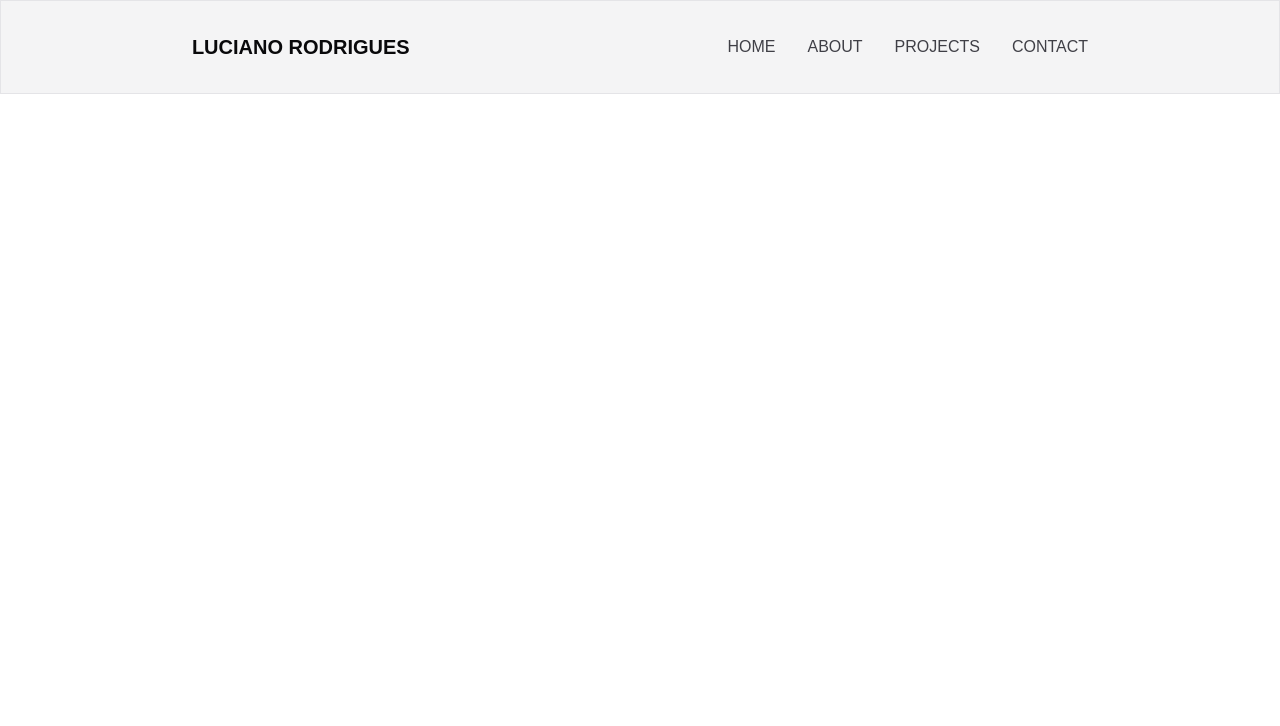
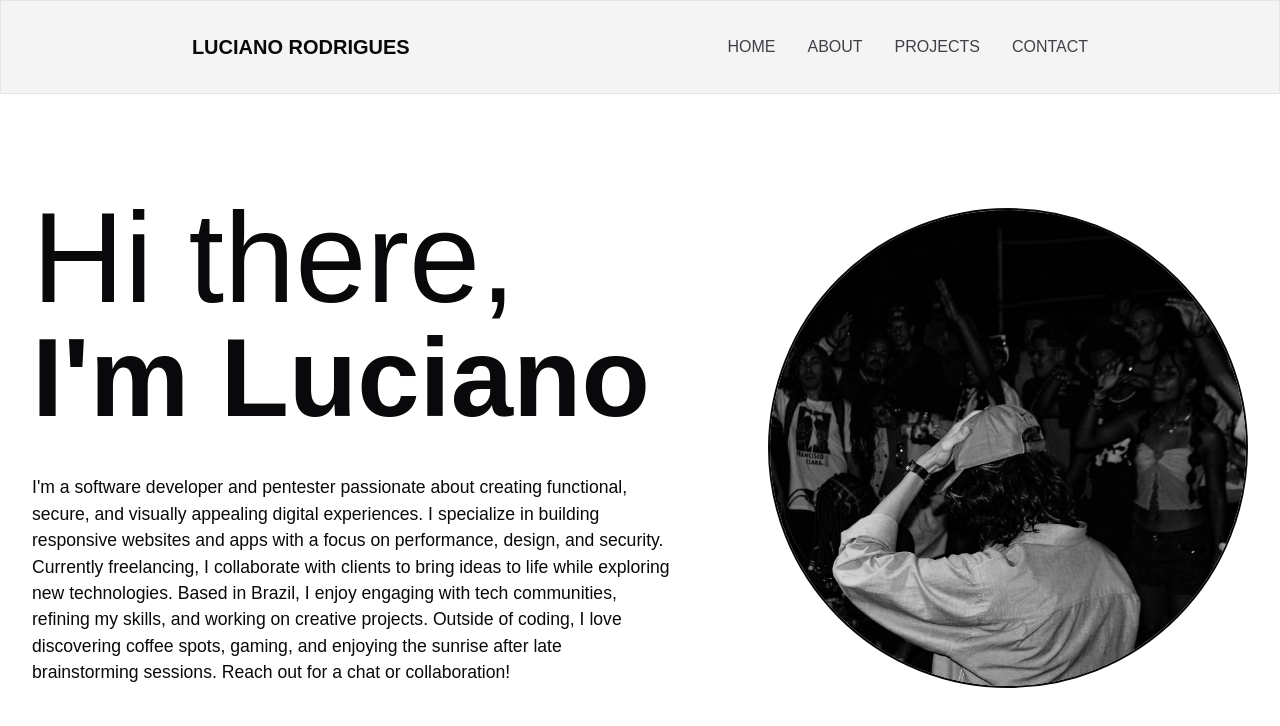
Before and after one commit to sushinectar/my-portfolio, a Next.js app: page /about in a window 1280 px wide. Shown: the top 726 px of the page. Built offline with nearby package versions, Linux system fonts and the light colour scheme.

Commit message:
container section done

```diff
--- a/src/app/about/media.css
+++ b/src/app/about/media.css
@@ -39,6 +39,11 @@
 .menu-container ul li a:hover {
   text-decoration: underline;
 }
+.container {
+  display: flex;
+  flex-direction: column;
+  gap: 2rem;
+}
 
 /* Desktop view: Extract menu content */
 @media (min-width: 768px) {
@@ -64,4 +69,38 @@
   .desktop-menu ul li a {
     transition: color 0.2s;
   }
+
+  .container {
+    display: flex;
+    flex-direction: row;
+    justify-content: space-around;
+    width: 100vw;
+    height: 100vh;
+    padding: 0 0 15rem 0;
+  }
+
+  .container-text {
+    text-align: left;
+    align-items: initial;
+  }
+
+  .container h1 {
+    font-size: 8rem;
+  }
+
+  .container h2 {
+    font-size: 7rem;
+  }
+
+  .container p {
+    width: 40rem;
+    font-size: 1.1rem;
+  }
+
+  .container-img {
+    width: 30rem;
+    height: 30rem;
+    margin: 7rem 0 2rem 0;
+  }
+
 }
--- a/src/app/about/page.js
+++ b/src/app/about/page.js
@@ -1,6 +1,7 @@
 "use client";
 
 import React, { useState } from "react";
+import Image from "next/image";
 
 import "./media.css";
 
@@ -85,6 +86,41 @@ export default function About() {
           </div>
         </div>
       )}
+      <main className="mt-40 flex flex-col justify-center items-center gap-12">
+        <div className="container flex flex-col gap-8">
+          <div className="container-text flex flex-col justify-center items-center text-center gap-10">
+            <div className="container-tittle">
+              <h1 className="container-h1 text-6xl">Hi there,</h1>
+              <h2 className="container-h2 text-5xl font-bold">I'm Luciano</h2>
+            </div>
+            <p className="w-72">
+              I'm a software developer and pentester passionate about creating
+              functional, secure, and visually appealing digital experiences. I
+              specialize in building responsive websites and apps with a focus
+              on performance, design, and security. Currently freelancing, I
+              collaborate with clients to bring ideas to life while exploring
+              new technologies. Based in Brazil, I enjoy engaging with tech
+              communities, refining my skills, and working on creative projects.
+              Outside of coding, I love discovering coffee spots, gaming, and
+              enjoying the sunrise after late brainstorming sessions. Reach out
+              for a chat or collaboration!
+            </p>
+          </div>
+          <div className="flex items-center justify-center mb-16">
+            <div className="container-img relative overflow-hidden rounded-full w-64 h-64 border-2 border-zinc-950">
+              <Image
+                src="/photo-about.jpeg"
+                alt="Luciano Photo"
+                layout="fill"
+                objectFit="cover"
+                className="object-bottom scale-110"
+              />
+            </div>
+          </div>
+        </div>
+
+        <div></div>
+      </main>
     </div>
   );
 }
```
Also changed, not shown: public/photo-about.jpeg (added).
